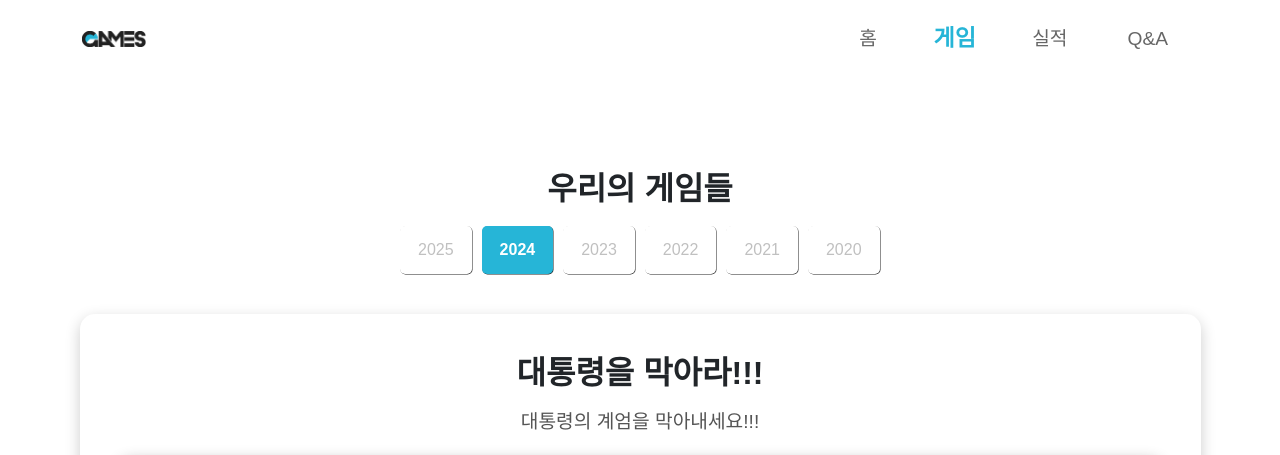
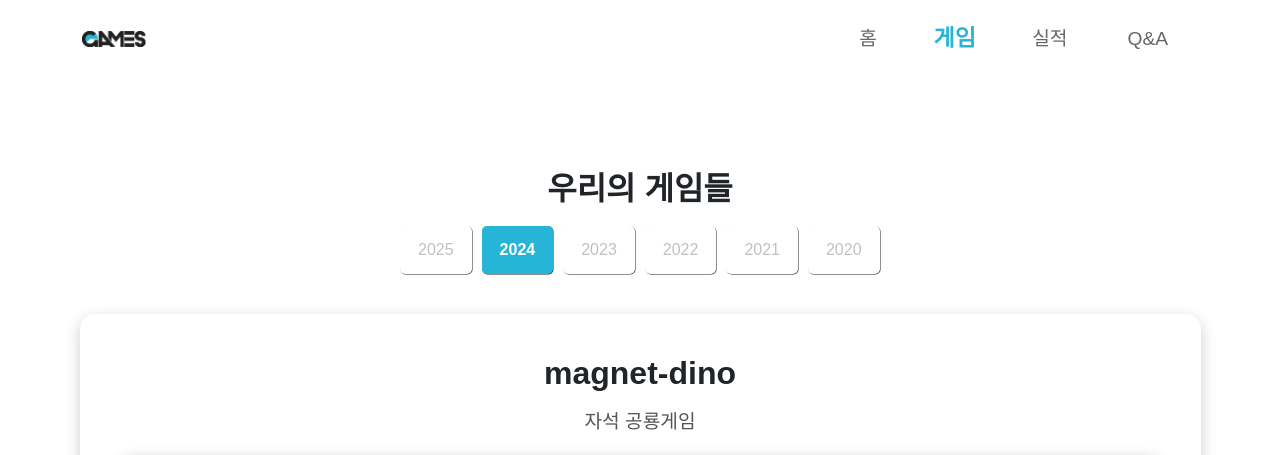
Before and after one commit to todaystartnoob/Games-Website, a plain HTML site: page games.html in a window 1280 px wide. Shown: the top 455 px of the page. Drawn offline with nearby package versions, Linux system fonts and the light colour scheme; a web font is replaced by a local one.

Commit message:
Add files via upload

```diff
--- a/games.html
+++ b/games.html
@@ -360,14 +360,9 @@
         const gamesData = {
             2024: [
                 {
-                    name: "대통령을 막아라!!!",
-                    description: "대통령의 계엄을 막아내세요!!!",
-                    unityUrl: "https://play.unity.com/en/games/45097b0c-c56d-4c75-a325-65cccd54d4f7/webgl-builds", // 여기에 유니티 게임 iframe URL 넣기
-                },
-                {
-                    name: "마법학교의 검술교사가 되었습니다",
-                    description: "마법학교에서 검술을 가르치는 교사가 되어 모험을 떠나는 RPG 게임입니다.",
-                    unityUrl: "https://your-unity-game-link.com", // 여기에 유니티 게임 iframe URL 넣기
+                    name: "magnet-dino",
+                    description: "자석 공룡게임",
+                    unityUrl: "https://play.unity.com/en/games/eb761067-b190-472e-83df-84d4f96a4688/magnet-dino", // 여기에 유니티 게임 iframe URL 넣기
                 },
                 {
                     name: "마법학교의 검술교사가 되었습니다",
```
Also changed, not shown: Q&A.html (+1 -1 lines).
